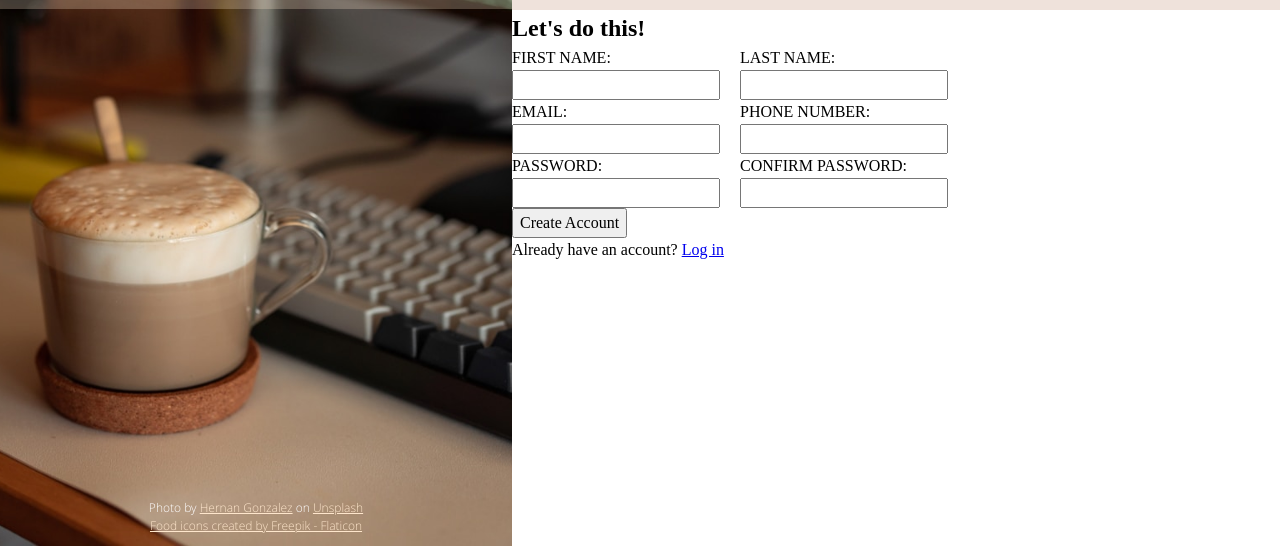
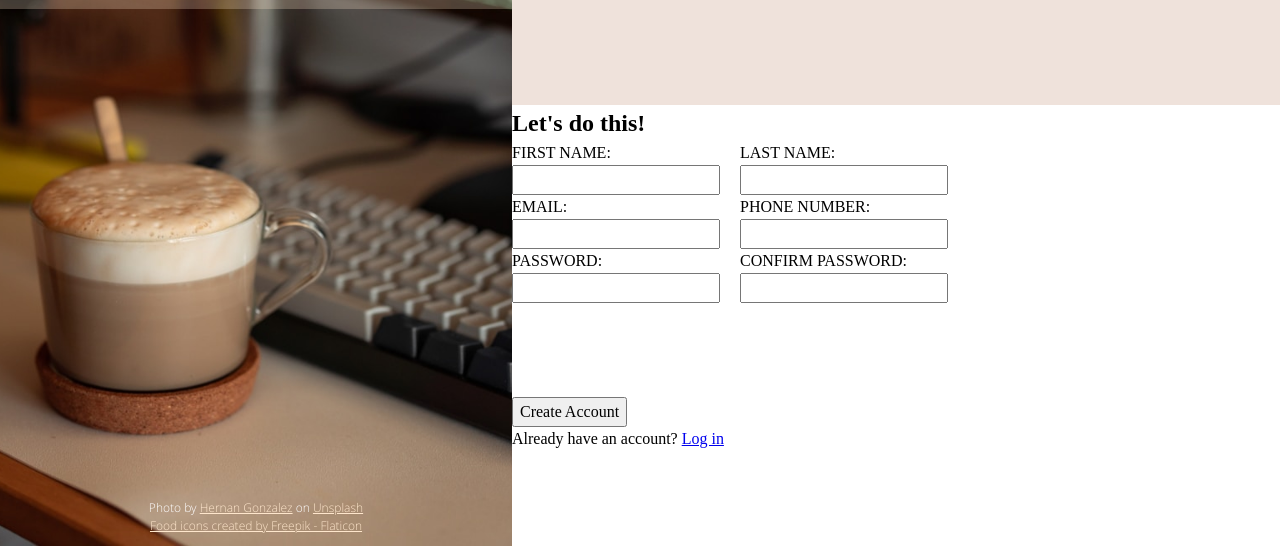
Before and after one commit to MiddleDcoder/sign-up-form, a plain HTML site: page index.html in a window 1280 px wide. Shown: the part 254-800 px from the top of the page. Drawn offline with Linux system fonts and the light colour scheme.

Commit message:
properly formatted and divided right-col layout

```diff
--- a/index.html
+++ b/index.html
@@ -35,8 +35,8 @@
         <br />
         <p>You know you want to.</p>
       </div>
-      <form>
-        <div class="form-controls">
+      <div>
+        <form id="form-controls" action="#" method="post">
           <h2>Let's do this!</h2>
           <div class="set">
             <div>
@@ -72,13 +72,13 @@
               />
             </div>
           </div>
-        </div>
-        <div class="links">
-          <button type="submit">Create Account</button>
-          <br />
-          <span>Already have an account? <a href="#">Log in</a></span>
-        </div>
-      </form>
+        </form>
+      </div>
+      <div class="links">
+        <button type="submit" form="form-controls">Create Account</button>
+        <br />
+        <span>Already have an account? <a href="#">Log in</a></span>
+      </div>
     </div>
   </body>
 </html>
--- a/style.css
+++ b/style.css
@@ -66,6 +66,14 @@ body {
 }
 .right-col {
   flex: 1 1 60vw;
+  display: flex;
+  flex-direction: column;
+
+  & > div {
+    flex-grow: 1;
+    flex-shrink: 1;
+    flex-basis: auto;
+  }
 }
 .logo {
   position: relative;
@@ -100,7 +108,7 @@ body {
     color: var(--primary-color);
   }
 }
-.form-controls .set {
+#form-controls .set {
   display: flex;
   gap: 20px;
 }
```
